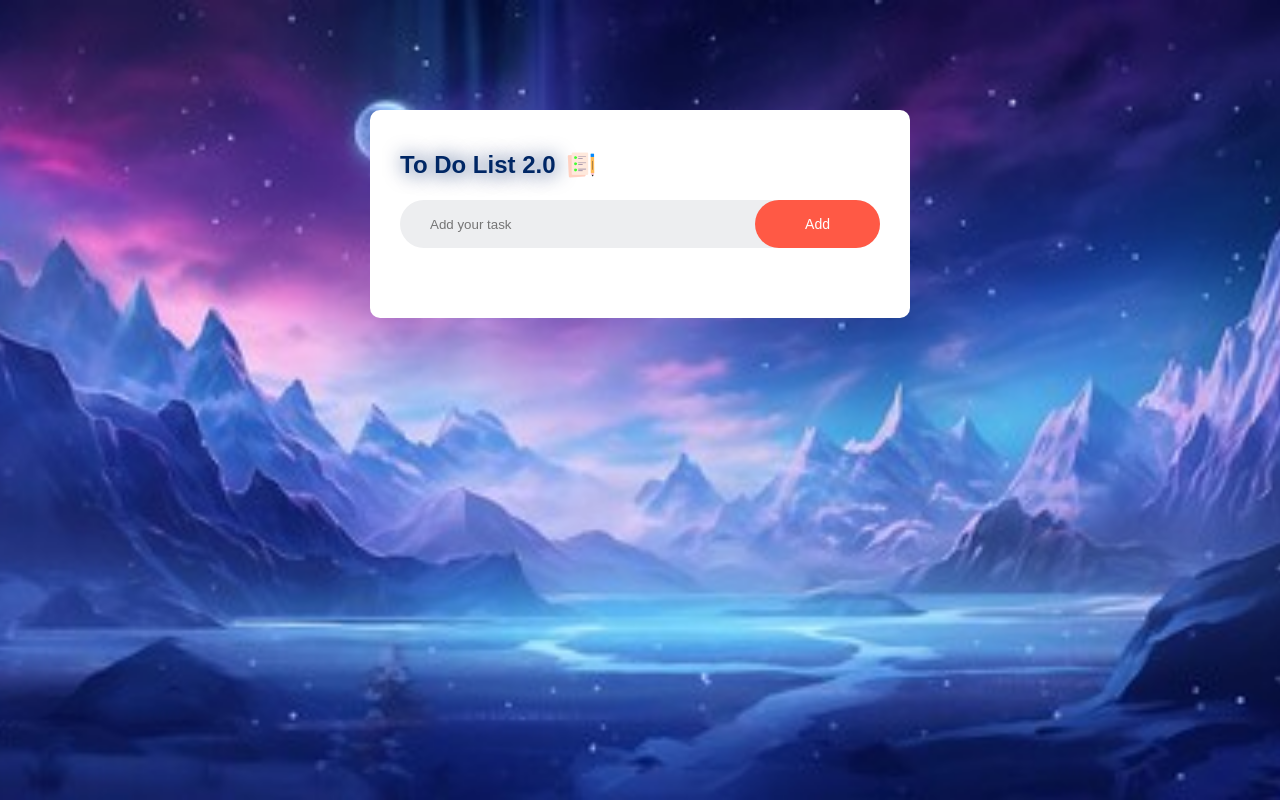
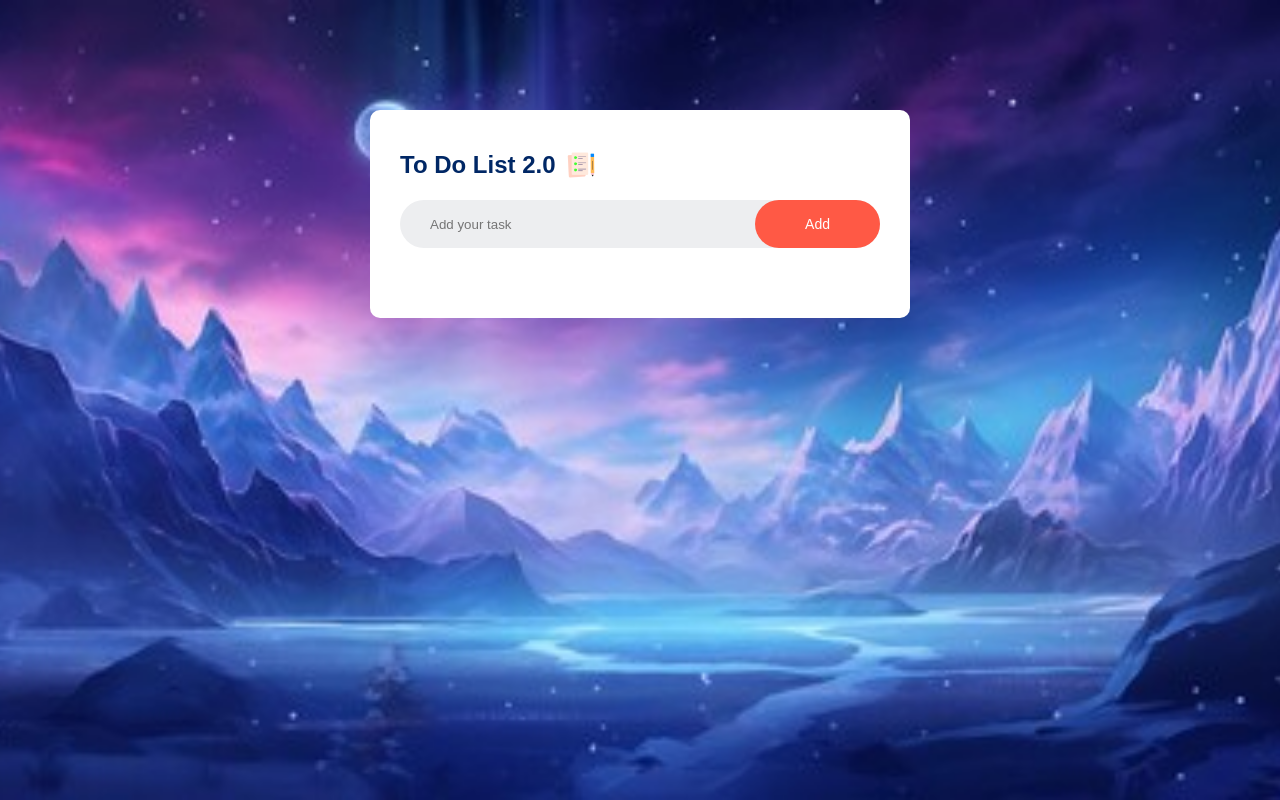
Before and after one commit to King-Manoj/To-Do-List-2.0, a plain HTML site: page index.html in a window 1280 px wide. Drawn offline with Linux system fonts and the light colour scheme.

Commit message:
style.css

```diff
--- a/style.css
+++ b/style.css
@@ -28,7 +28,6 @@
     display: flex;
     align-items: center;
     margin-bottom: 20px;
-    text-shadow: 1px 1px 20px ;
 }
 .todo-app h2 img{
     width: 30px;
```
